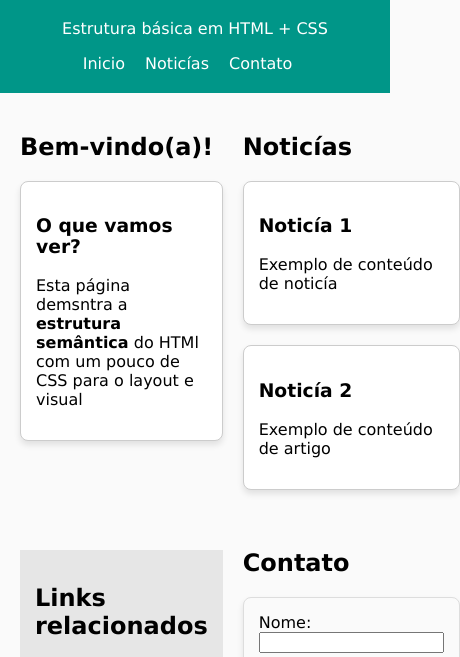
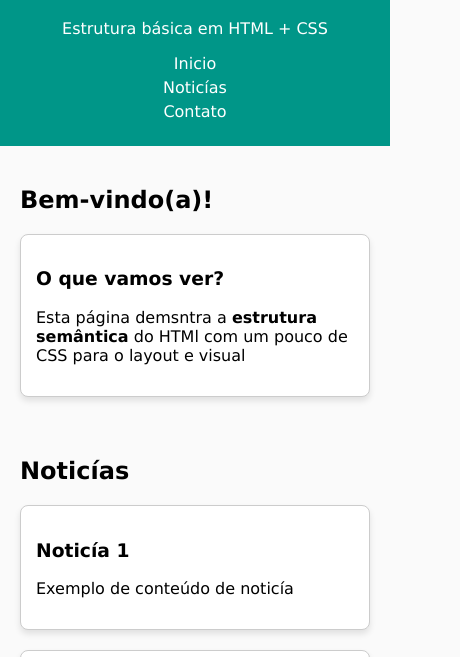
Before and after one commit to LeonardoBalk/atividade2-cds, a plain HTML site: page index.html in a window 390 px wide. Shown: the part 120-777 px from the top of the page, 460 px wide, since content can reach past the window. Drawn offline with Linux system fonts and the light colour scheme.

Commit message:
add: ajuste de resposividade

```diff
--- a/styles.css
+++ b/styles.css
@@ -68,3 +68,13 @@ article, form {
     border-radius: 8px; /* cantos arredondados */
     box-shadow: 0 4px 6px rgba(0,0,0,0.1); /* sombra suave */
 }
+/* RESPONSIVIDADE */
+@media (max-width: 768px) {
+    main {
+        grid-template-columns: 1fr;
+    }
+    nav li {
+        display: block;
+        margin: 5px 0;
+    }
+}
```
